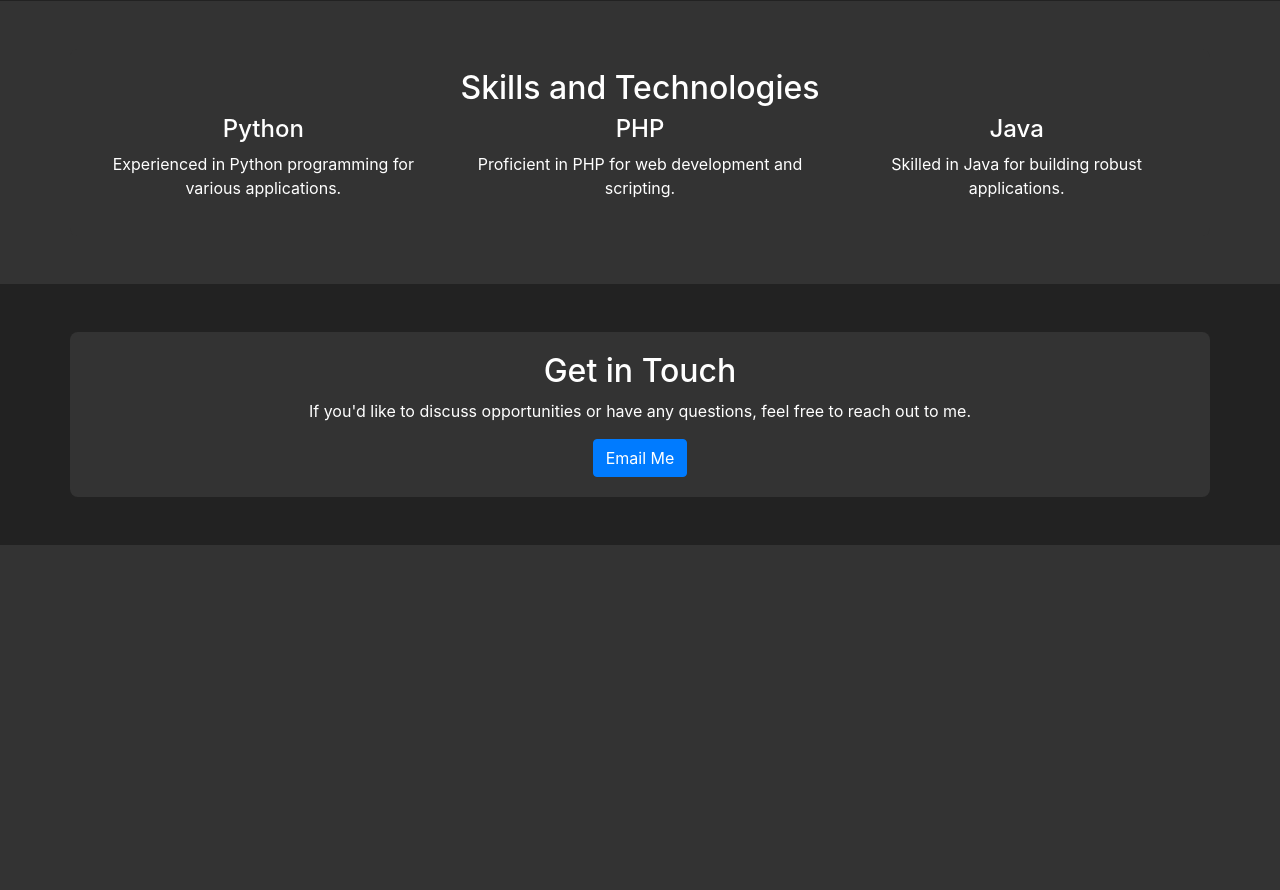
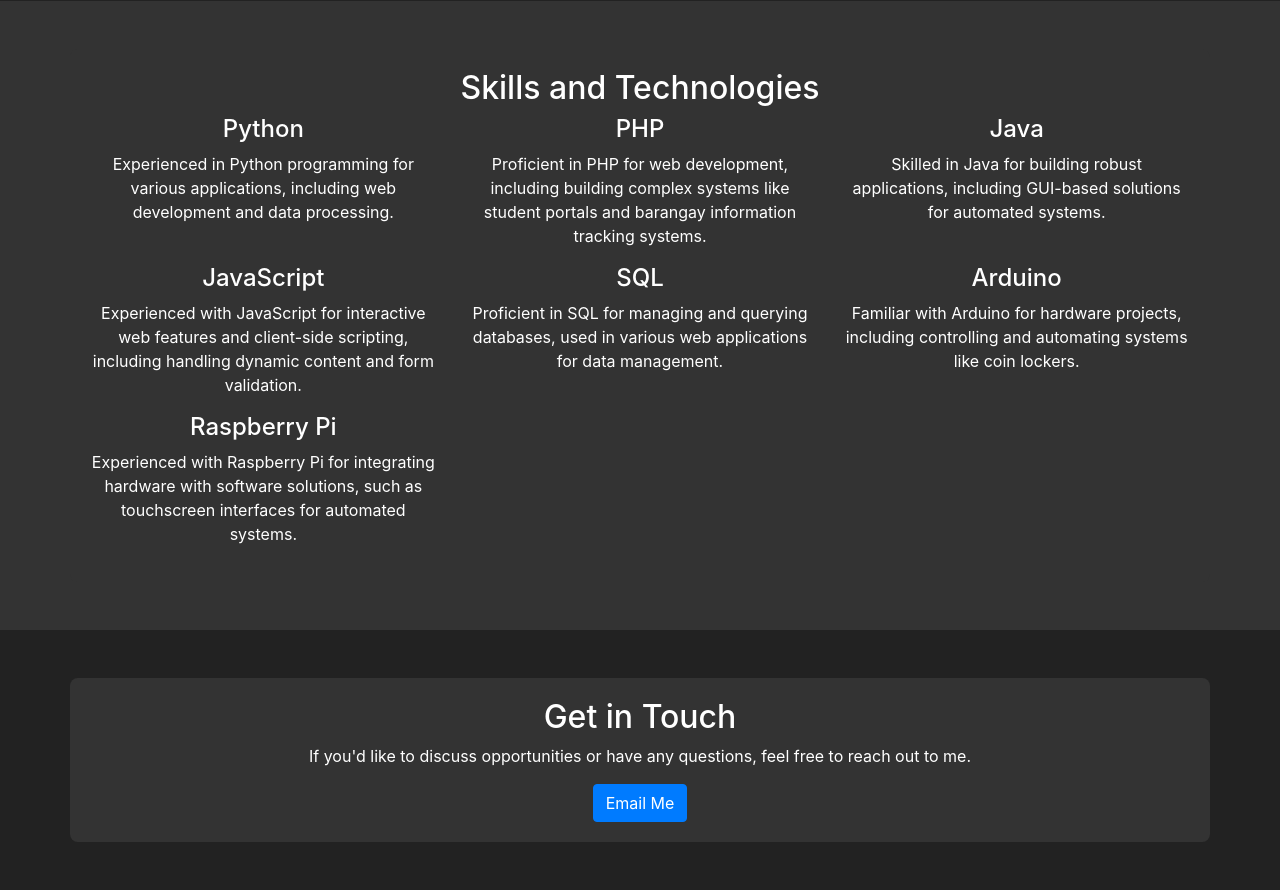
Before and after one commit to sanquilouie/myportfolio, a Flask app: page / in a window 1280 px wide. Shown: the part 1119-2009 px from the top of the page. Before the commit the page ends 1664 px from the top, so only its background shows below. Run offline with Flask 3, Linux system fonts and the light colour scheme; some libraries are stand-ins or nearby versions.

Commit message:
Added a Fifth project, and updated skill section

```diff
--- a/templates/index.html
+++ b/templates/index.html
@@ -64,19 +64,36 @@
         <div class="row">
             <div class="col-md-4 text-center">
                 <h4>Python</h4>
-                <p>Experienced in Python programming for various applications.</p>
+                <p>Experienced in Python programming for various applications, including web development and data processing.</p>
             </div>
             <div class="col-md-4 text-center">
                 <h4>PHP</h4>
-                <p>Proficient in PHP for web development and scripting.</p>
+                <p>Proficient in PHP for web development, including building complex systems like student portals and barangay information tracking systems.</p>
             </div>
             <div class="col-md-4 text-center">
                 <h4>Java</h4>
-                <p>Skilled in Java for building robust applications.</p>
+                <p>Skilled in Java for building robust applications, including GUI-based solutions for automated systems.</p>
+            </div>
+            <div class="col-md-4 text-center">
+                <h4>JavaScript</h4>
+                <p>Experienced with JavaScript for interactive web features and client-side scripting, including handling dynamic content and form validation.</p>
+            </div>
+            <div class="col-md-4 text-center">
+                <h4>SQL</h4>
+                <p>Proficient in SQL for managing and querying databases, used in various web applications for data management.</p>
+            </div>
+            <div class="col-md-4 text-center">
+                <h4>Arduino</h4>
+                <p>Familiar with Arduino for hardware projects, including controlling and automating systems like coin lockers.</p>
+            </div>
+            <div class="col-md-4 text-center">
+                <h4>Raspberry Pi</h4>
+                <p>Experienced with Raspberry Pi for integrating hardware with software solutions, such as touchscreen interfaces for automated systems.</p>
             </div>
         </div>
     </div>
 </section>
+
 
 <!-- Contact Information -->
 <section class="contact py-5" style="background-color: #222; color: #fff;">
--- a/views.py
+++ b/views.py
@@ -110,8 +110,8 @@ def tap_the_talaba():
             "Unique fusion of Fuse and Focus elements"
         ],
         "technologies": [
-            "Mobile Development Tools",
-            "Game Design Frameworks"
+            "Java",
+            "Android SDK"
         ],
         "images": [
             "Tap_the_Talaba.jpg",
@@ -123,3 +123,28 @@ def tap_the_talaba():
         "github": "https://github.com/yourusername/tap-the-talaba"  # Add this if you have a GitHub link
     }
     return render_template('project_details.html', project=project)
+
+@app.route('/projects/pageant-tabulation-system')
+def pageant_tabulation_system():
+    project = {
+        "title": "Pageant Tabulation System",
+        "description": "The Pageant Tabulation System is a web application designed to streamline the tabulation of pageant results. Developed as a requirement project, it allows judges to vote for each candidate through individual panels. The system updates the current standings in real-time, allowing the tabulator to view and print the results efficiently.",
+        "features": [
+            "Real-time voting by judges",
+            "Instant updates of candidate standings",
+            "Printable results for official documentation",
+            "User-friendly interface for both judges and tabulator"
+        ],
+        "technologies": [
+            "PHP",
+            "HTML",
+            "CSS"
+        ],
+        "images": [
+            "Pageant_Tabulation.png",
+            "Pageant_Tabulation2.png",
+            "Pageant_Tabulation3.png",
+        ],
+        "github": "https://github.com/yourusername/pageant-tabulation-system"
+    }
+    return render_template('project_details.html', project=project)
```
Also changed, not shown: templates/projects.html (+10 -0 lines), static/images/Pageant_Tabulation.png (added), static/images/Pageant_Tabulation2.png (added), static/images/Pageant_Tabulation3.png (added).
